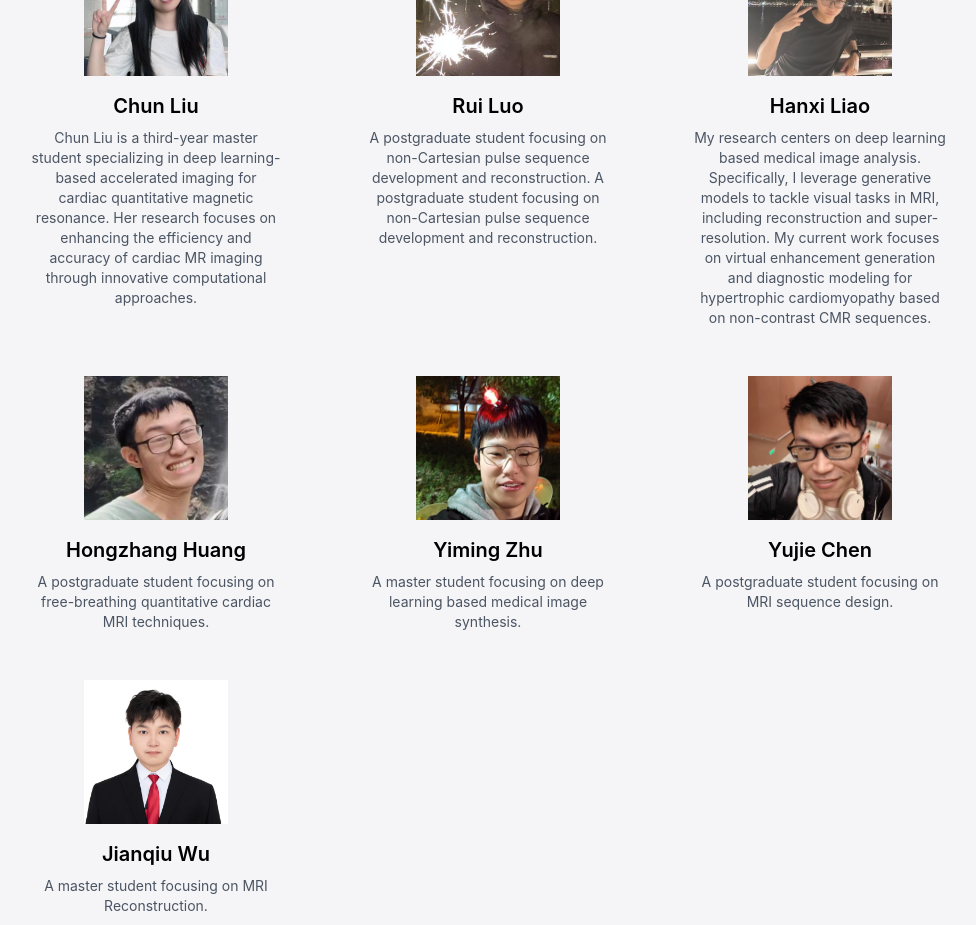
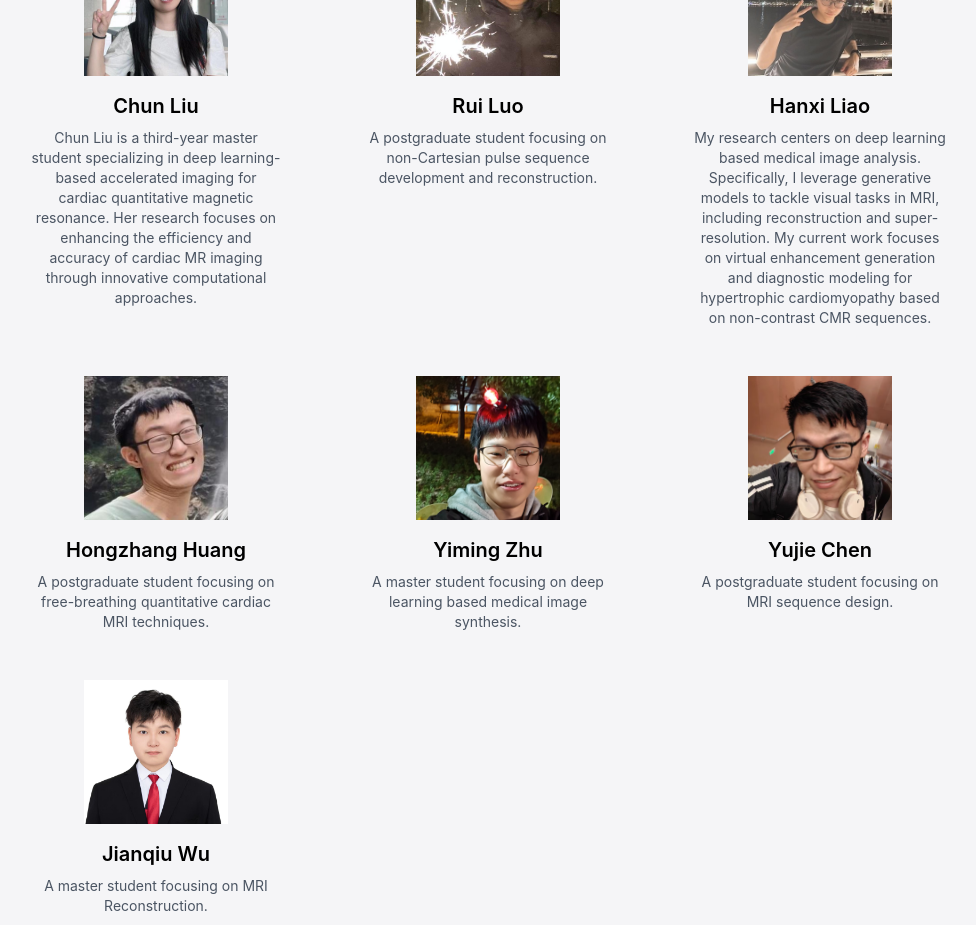
Before and after one commit to Vermos223/cardiovision-lab-homepage, a Next.js app: page /groupmembers in a window 1280 px wide. Shown: the part 2200-3125 px from the top of the page, without its empty margins (152-1128 px from the left). Built offline with nearby package versions, Linux system fonts and the light colour scheme; a web font is replaced by a local one.

Commit message:
update the intro

```diff
--- a/src/app/groupmembers/page.tsx
+++ b/src/app/groupmembers/page.tsx
@@ -33,7 +33,7 @@ export default function IPhonePage() {
     {
       icon: '/images/members/ruiluo.jpg',
       title: 'Rui Luo',
-      description: 'A postgraduate student focusing on non-Cartesian pulse sequence development and reconstruction. A postgraduate student focusing on non-Cartesian pulse sequence development and reconstruction.'
+      description: 'A postgraduate student focusing on non-Cartesian pulse sequence development and reconstruction.'
     },
     {
       icon: '/images/members/hanxiliao.jpg',
```
